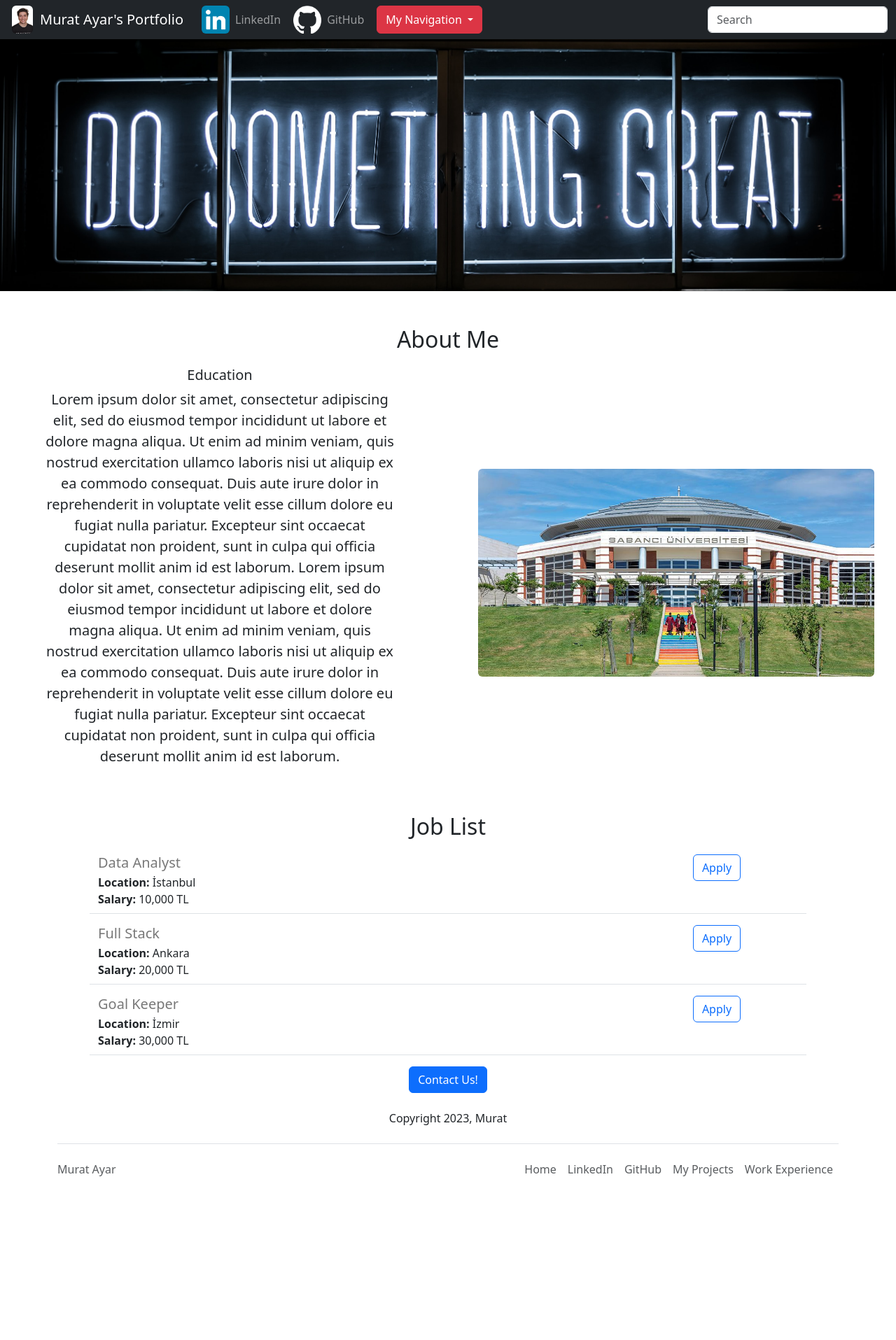
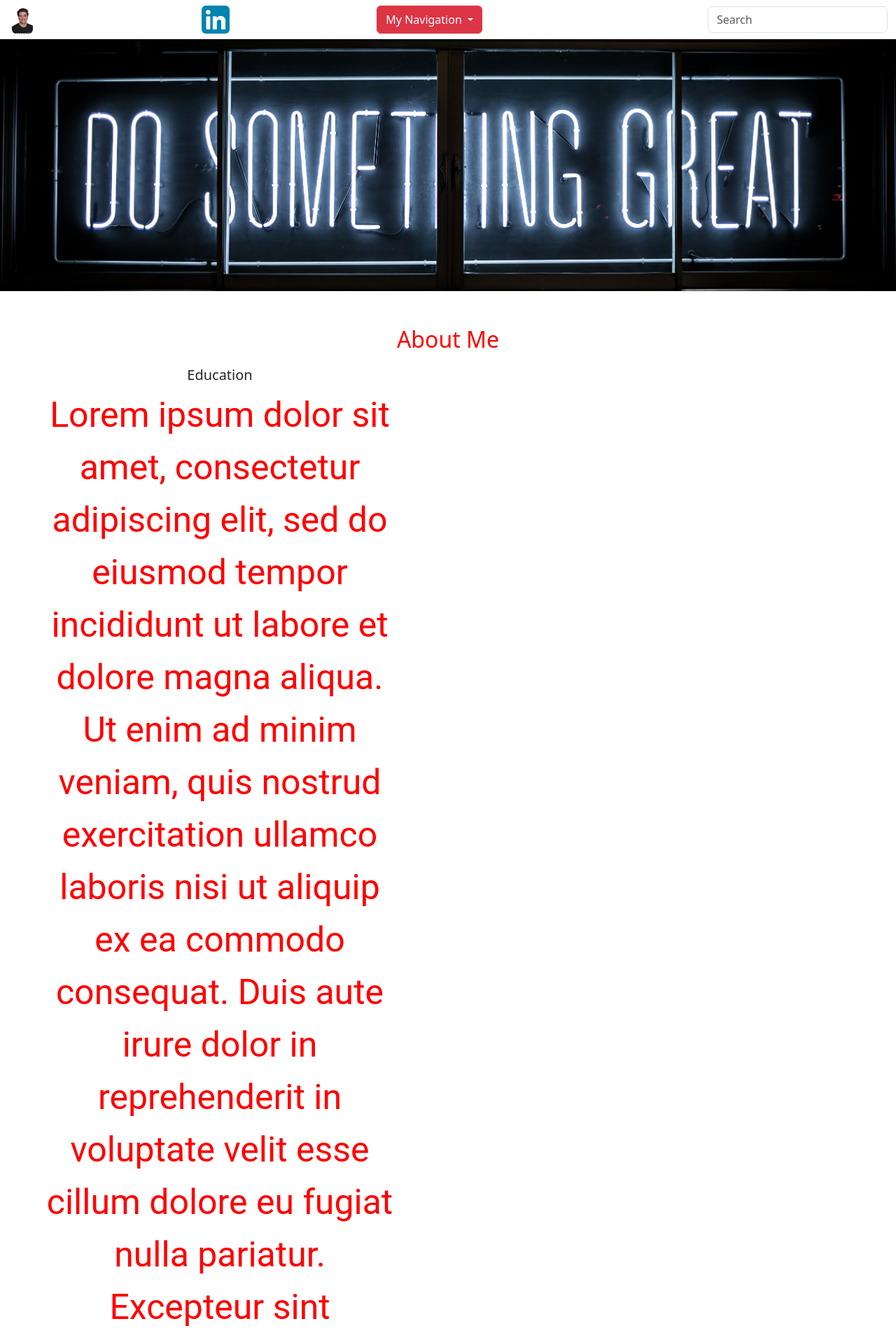
Before and after one commit to MuratAyar/career-website-deneme, a Flask app: page / in a window 1280 px wide. Shown: the top 1915 px of the page at 70% size. Before the commit the page ends 1681 px from the top, so only its background shows below. Run offline with Flask 3, Linux system fonts and the light colour scheme.

Commit message:
failed css

```diff
--- /dev/null
+++ b/css/style.css
@@ -0,0 +1,15 @@
+.navbar {
+  transition: all 0.5s;
+}
+
+.navbar-scrolled {
+  background-color: black;
+  box-shadow: 0 3px 10px rgba(0, 0, 0, 0.15);
+}
+
+.yazi-stilim {
+  font-family: 'Roboto', sans-serif;
+  font-size: 50px;
+  line-height: 1.5;
+  color: red;
+}
--- a/template/home.html
+++ b/template/home.html
@@ -14,30 +14,8 @@
       object-fit: cover;
 
     }
-    /*
-    h1 {
-      font-size: 40px;
-      font-family: Roboto;
-      font-weight: normal;
-      text-align: center;
-    }
-    #banner{
-      width: 100%;
-      height: 360px;
-      object-fit: cover;
-    }
-
-    .bodytext{
-      font-family: Roboto;
-      color: rgb(80, 80, 80);
-
-    }
-    #container{
-      max-width: 1080px;
-      margin: 0 auto 0 auto;
-    }
-    */
   </style>
+  <link rel="stylesheet" type="text/css" href="styles.css">
 </head>
 <body>
   {% include 'nav.html' %}
@@ -48,11 +26,11 @@
     <div class="row">
       <div class="col-md-6">
         <h5>Education</h5>
-        <p class="text-center lead" style="margin-left: 10%; margin-right:10%;" >Lorem ipsum dolor sit amet, consectetur adipiscing elit, sed do eiusmod tempor incididunt ut labore et dolore magna aliqua. Ut enim ad minim veniam, quis nostrud exercitation ullamco laboris nisi ut aliquip ex ea commodo consequat. Duis aute irure dolor in reprehenderit in voluptate velit esse cillum dolore eu fugiat nulla pariatur. Excepteur sint occaecat cupidatat non proident, sunt in culpa qui officia deserunt mollit anim id est laborum. Lorem ipsum dolor sit amet, consectetur adipiscing elit, sed do eiusmod tempor incididunt ut labore et dolore magna aliqua. Ut enim ad minim veniam, quis nostrud exercitation ullamco laboris nisi ut aliquip ex ea commodo consequat. Duis aute irure dolor in reprehenderit in voluptate velit esse cillum dolore eu fugiat nulla pariatur. Excepteur sint occaecat cupidatat non proident, sunt in culpa qui officia deserunt mollit anim id est laborum.
+        <p class="yazi-stilim" style="margin-left: 10%; margin-right:10%;" >Lorem ipsum dolor sit amet, consectetur adipiscing elit, sed do eiusmod tempor incididunt ut labore et dolore magna aliqua. Ut enim ad minim veniam, quis nostrud exercitation ullamco laboris nisi ut aliquip ex ea commodo consequat. Duis aute irure dolor in reprehenderit in voluptate velit esse cillum dolore eu fugiat nulla pariatur. Excepteur sint occaecat cupidatat non proident, sunt in culpa qui officia deserunt mollit anim id est laborum. Lorem ipsum dolor sit amet, consectetur adipiscing elit, sed do eiusmod tempor incididunt ut labore et dolore magna aliqua. Ut enim ad minim veniam, quis nostrud exercitation ullamco laboris nisi ut aliquip ex ea commodo consequat. Duis aute irure dolor in reprehenderit in voluptate velit esse cillum dolore eu fugiat nulla pariatur. Excepteur sint occaecat cupidatat non proident, sunt in culpa qui officia deserunt mollit anim id est laborum.
           </p>
       </div>
       <div class="col-md-6 d-flex align-items-center">
-        <img class="img-fluid rounded mx-auto text-center" style="width:90%;" src="http://career-website-deneme.muratayar.repl.co/static/sabanci_uni.jpg">
+        <img class="img-fluid rounded mx-auto text-center" style="width:80%;" src="http://career-website-deneme.muratayar.repl.co/static/sabanci_uni.jpg">
       </div>
     </div>
 
--- a/template/nav.html
+++ b/template/nav.html
@@ -1,4 +1,5 @@
-<nav class="navbar navbar-expand-lg navbar-dark bg-dark fixed-top shadow-lg" aria-label="Fifth navbar example">
+<link rel="stylesheet" type="text/css" href="style.css">
+<nav class="navbar navbar-expand-lg navbar-dark fixed-top shadow-lg navbar-scrolled" aria-label="Fifth navbar example">
   <div class="container-fluid">
     <img class="img-fluid rounded" src="http://career-website-deneme.muratayar.repl.co/static/murat_vesika.ico" style="width:30px;margin-left:5px;margin-rigth:20px;">
     <a style="margin-left:10px;" class="navbar-brand" href="">Murat Ayar's Portfolio</a>
@@ -39,3 +40,14 @@
   </div>
 </nav>
 <div style="height:56px"> </div>
+<script>
+  const navEl = document.querySelector('.navbar');
+
+  window.addEventListener('scroll', () => {
+    if (window.scrollY >= 56) {
+      navEl.classList.add('navbar-scrolled');
+    } else if (window.scrollY < 56){
+      navEl.classList.remove('navbar-scrolled');
+    }
+  });
+</script>
--- /dev/null
+++ b/template/styles.css
@@ -0,0 +1,19 @@
+.navbar {
+  transition: all 0.5s;
+}
+
+.navbar-scrolled {
+  background-color: black;
+  box-shadow: 0 3px 10px rgba(0, 0, 0, 0.15);
+}
+
+.yazi-stilim {
+  font-family: 'Roboto', sans-serif;
+  font-size: 50px;
+  line-height: 1.5;
+  color: red;
+}
+
+h2 {
+  color:red;
+}
```
